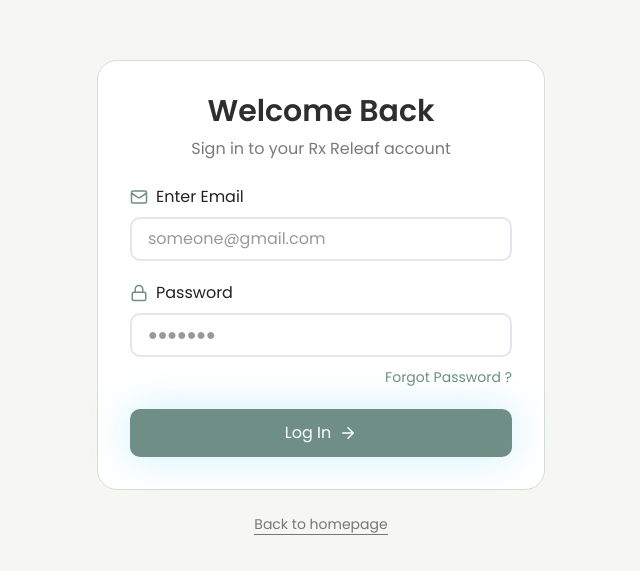
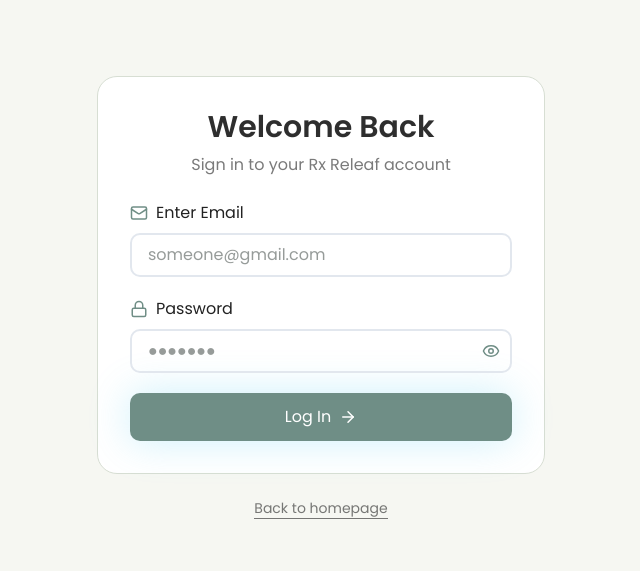
Before and after one commit to alialfonick-commits/Rx-Releaf-Qualify, a Next.js app: page /login in a window 1280 px wide. Shown: the part 103-674 px from the top of the page, without its empty margins (319-959 px from the left). Built offline with nearby package versions, Linux system fonts and the light colour scheme.

Commit message:
style the login form

```diff
--- a/app/(auth)/login/page.tsx
+++ b/app/(auth)/login/page.tsx
@@ -4,10 +4,11 @@
 import { signIn } from "next-auth/react"
 import { useRouter } from "next/navigation"
 import { getSession } from "next-auth/react"
-import { ArrowRight, Lock, Mail } from "lucide-react"
+import { ArrowRight, Eye, EyeOff, Lock, Mail } from "lucide-react"
 import Link from "next/link"
 
 export default function LoginPage() {
+  const [showPassword, setShowPassword] = useState(false);
   const [email, setEmail] = useState("")
   const [password, setPassword] = useState("")
   const router = useRouter()
@@ -66,25 +67,24 @@
               <Lock color="#708E86" size={18} /> Password
             </label>
 
-            <div>
+            <div className="relative">
               <input
                 id="password"
-                type="password"
+                type={showPassword ? "text" : "password"}
                 placeholder="●●●●●●●"
                 value={password}
                 onChange={(e) => setPassword(e.target.value)}
               />
-            </div>
 
-            <div className="text-right mt-2 [&_button]:text-sm [&_button]:text-[#708E86] [&_button]:cursor-pointer">
               <button
                 type="button"
+                onClick={() => setShowPassword(!showPassword)}
+                className="absolute right-3 top-1/2 -translate-y-1/2 text-[#708E86] cursor-pointer"
               >
-                Forgot Password ?
+                {showPassword ? <EyeOff size={18} /> : <Eye size={18} />}
               </button>
             </div>
           </div>
-
           <button
             type="submit"
             className="w-full bg-[#6F8E86] text-white py-3 rounded-[10px] flex items-center justify-center gap-2 shadow-[0px_0px_40px_0px_#5ACCF24D] hover:bg-[#D39A05] cursor-pointer transition"
```
